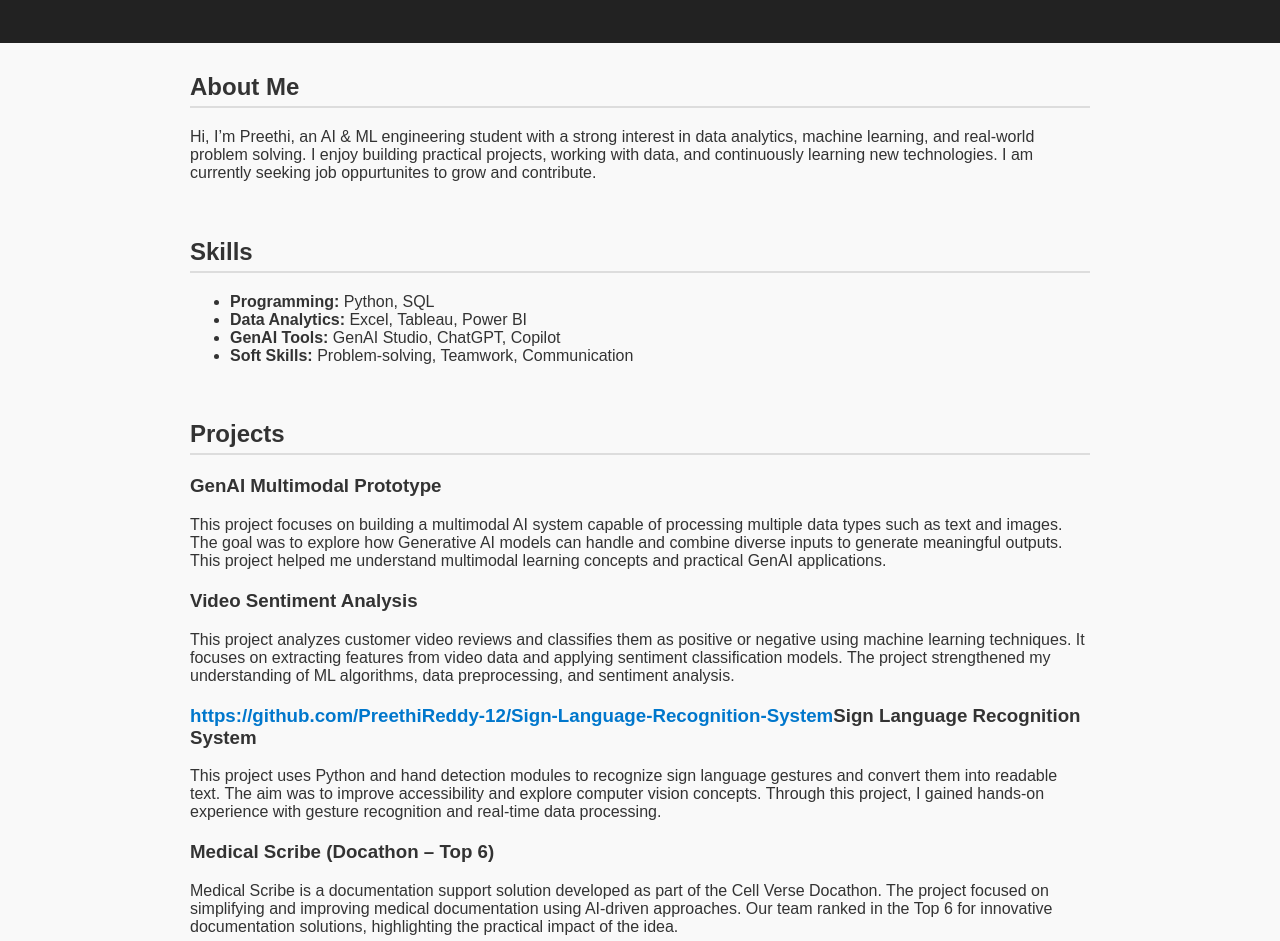
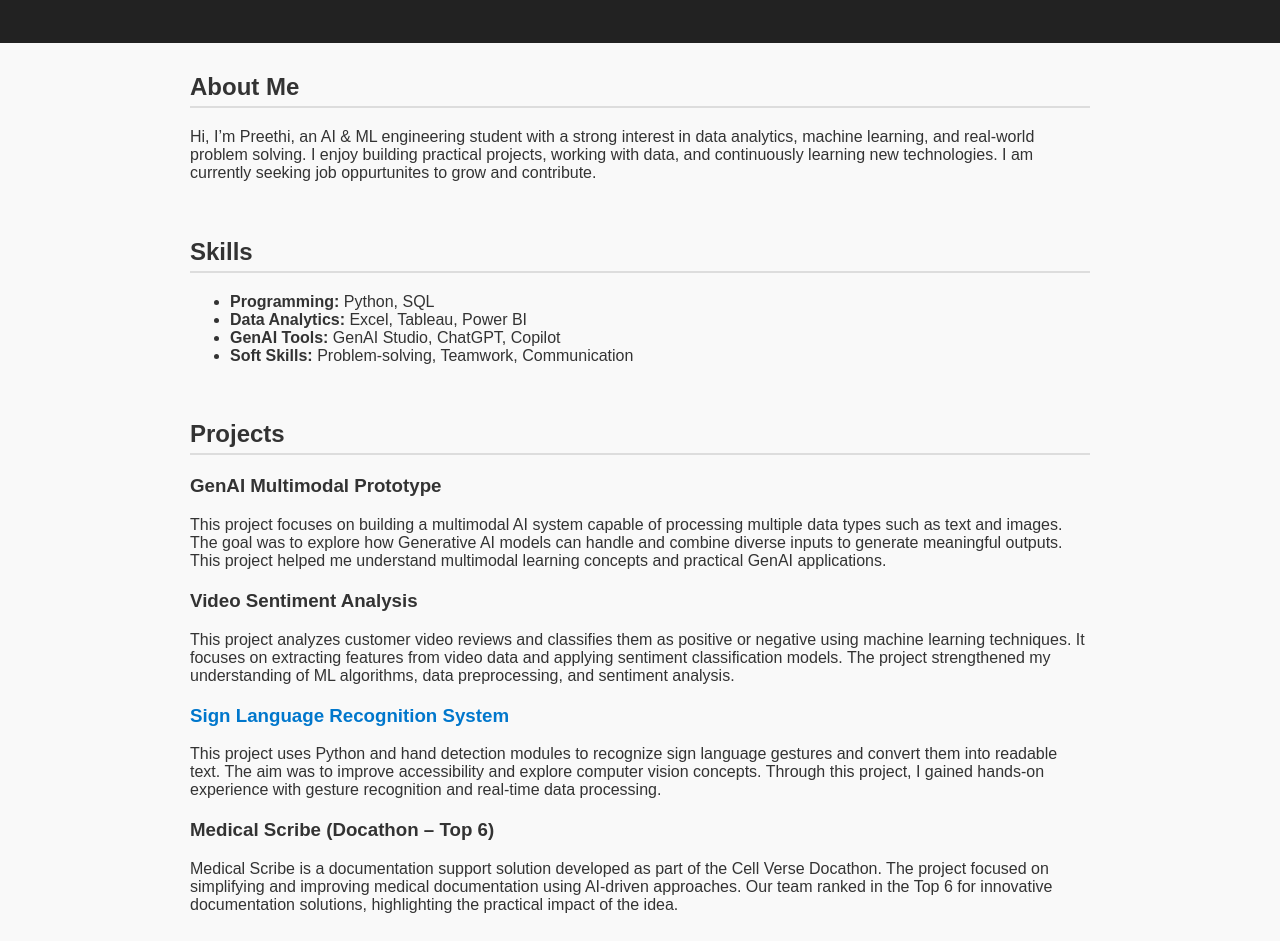
Before and after one commit to PreethiReddy-12/Portfolio, a plain HTML site: page index.html in a window 1280 px wide. Shown: the part 131-1072 px from the top of the page. Drawn offline with Linux system fonts and the light colour scheme.

Commit message:
Fix HTML formatting and update content

```diff
--- a/index.html
+++ b/index.html
@@ -77,7 +77,7 @@
         <p>This project analyzes customer video reviews and classifies them as positive or negative using machine learning techniques. It focuses on extracting features from video data and applying sentiment classification models. The project strengthened my understanding of ML algorithms, data preprocessing, and sentiment analysis.</p>
     </div>
     <div class="project">
-        <h3><a>https://github.com/PreethiReddy-12/Sign-Language-Recognition-System</a>Sign Language Recognition System</h3>
+        <h3><a href="https://github.com/PreethiReddy-12/Sign-Language-Recognition-System">Sign Language Recognition System</a></h3>
         <p>This project uses Python and hand detection modules to recognize sign language gestures and convert them into readable text. The aim was to improve accessibility and explore computer vision concepts. Through this project, I gained hands-on experience with gesture recognition and real-time data processing.</p>
     </div>
 
```
